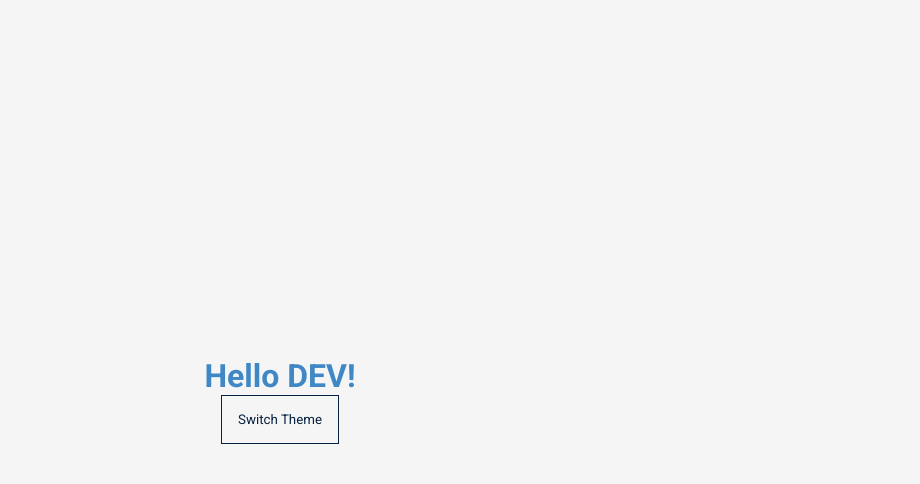
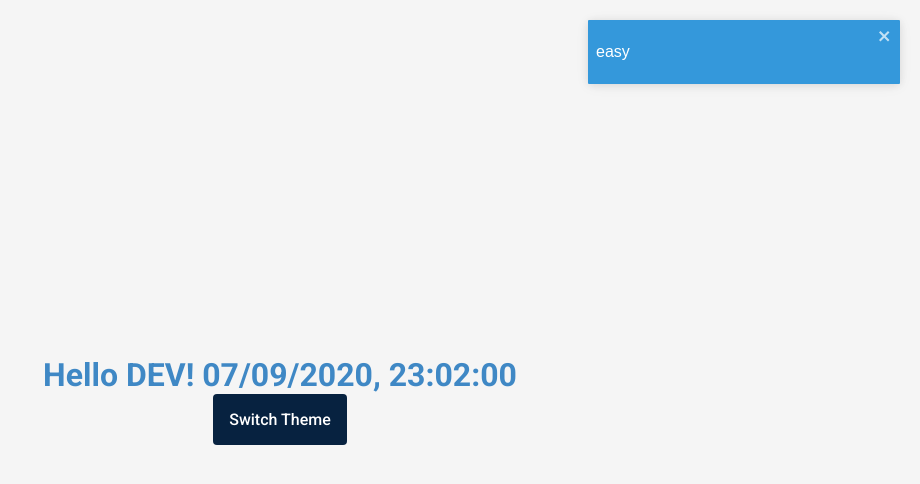
Before and after one commit to IgorSSK/basic-reactjs-template, a React (Create React App) app: page / in a window 1280 px wide. Shown: the top 484 px of the page, without its empty margins (360-1280 px from the left). Built offline with nearby package versions, Linux system fonts and the light colour scheme; the HTML template or start-up script is replaced by a standard one.

Commit message:
new toast component and button

```diff
--- a/package.json
+++ b/package.json
@@ -3,6 +3,7 @@
   "version": "0.1.0",
   "private": true,
   "dependencies": {
+    "@material-ui/core": "^4.11.0",
     "@testing-library/jest-dom": "^4.2.4",
     "@testing-library/react": "^9.3.2",
     "@testing-library/user-event": "^7.1.2",
@@ -14,6 +15,7 @@
     "react": "^16.13.1",
     "react-dom": "^16.13.1",
     "react-scripts": "3.4.3",
+    "react-toastify": "^6.0.8",
     "styled-components": "^5.2.0",
     "swr": "^0.3.2",
     "typescript": "~3.7.2"
--- a/src/App.tsx
+++ b/src/App.tsx
@@ -5,17 +5,23 @@ import light from './styles/themes/light';
 import GlobalStyle from './styles/global';
 import HelloWorld from './components/HelloWorld';
 import dark from './styles/themes/dark';
+import ToastNotification from './components/ToastNotification';
+import Formatter from './helpers/formatters';
 
 const App: React.FC = () => {
   const [theme, setTheme] = usePersistedState<DefaultTheme>('theme', light);
 
-  const themeChangeHandler = () =>
+  const themeChangeHandler = () => {
     setTheme(theme.title === 'light' ? dark : light);
+  };
 
   return (
     <ThemeProvider theme={theme}>
       <GlobalStyle />
-      <HelloWorld onClick={themeChangeHandler}>Hello DEV!</HelloWorld>
+      <HelloWorld onClick={themeChangeHandler}>
+        Hello DEV! {Formatter.datetime(new Date())}
+      </HelloWorld>
+      <ToastNotification />
     </ThemeProvider>
   );
 };
--- /dev/null
+++ b/src/components/Button/index.tsx
@@ -0,0 +1,17 @@
+import React from 'react';
+import { ButtonDefault } from './styles';
+
+interface Props {
+  onClick(): void;
+  title: string;
+}
+
+const Button: React.FC<Props> = ({ onClick, title, ...props }) => {
+  return (
+    <ButtonDefault onClick={onClick} {...props}>
+      {title}
+    </ButtonDefault>
+  );
+};
+
+export default Button;
--- /dev/null
+++ b/src/components/Button/styles.ts
@@ -0,0 +1,24 @@
+import styled from 'styled-components';
+
+export const ButtonDefault = styled.button`
+  cursor: pointer;
+  border: 0;
+  border-radius: ${props => props.theme.space[1]};
+  font-weight: ${props => props.theme.fontWeights.medium};
+  padding: ${props => props.theme.space[4]};
+  font-size: ${props => props.theme.fontSizes.md};
+  background: ${props => props.theme.colors.primary};
+  color: ${props => props.theme.colors.white};
+  transition: background 100ms ease-in-out, color 150ms ease-in-out;
+`;
+
+export const ButtonOutlined = styled(ButtonDefault)`
+  border: 1px solid ${props => props.theme.colors.primary};
+  background: ${props => props.theme.colors.transparent};
+  color: ${props => props.theme.colors.primary};
+
+  &:hover {
+    background: ${props => props.theme.colors.primary};
+    color: ${props => props.theme.colors.white};
+  }
+`;
--- a/src/components/HelloWorld/index.tsx
+++ b/src/components/HelloWorld/index.tsx
@@ -1,18 +1,20 @@
 import React from 'react';
+import { toast } from 'react-toastify';
+import Button from '../Button';
 
-import { Container, Button, Title } from './styles';
+import { Container, Title } from './styles';
 
 interface Props {
   onClick(): void;
 }
 
 const HelloWorld: React.FC<Props> = ({ onClick, children }) => {
-  console.log(children);
+  toast.info('easy');
 
   return (
     <Container>
-      <Title>Hello DEV!</Title>
-      <Button onClick={onClick}>Switch Theme</Button>
+      <Title>{children}</Title>
+      <Button title="Switch Theme" onClick={onClick} />
     </Container>
   );
 };
--- /dev/null
+++ b/src/components/ToastNotification/index.tsx
@@ -0,0 +1,25 @@
+import React from 'react';
+import { ToastContainer } from 'react-toastify';
+import 'react-toastify/dist/ReactToastify.css';
+import { Container } from './styles';
+
+const ToastNotification: React.FC = () => {
+  return (
+    <Container>
+      <ToastContainer
+        position="top-right"
+        autoClose={5000}
+        hideProgressBar={false}
+        limit={5}
+        newestOnTop={false}
+        closeOnClick
+        rtl={false}
+        pauseOnFocusLoss
+        draggable
+        pauseOnHover
+      />
+    </Container>
+  );
+};
+
+export default ToastNotification;
--- /dev/null
+++ b/src/components/ToastNotification/styles.ts
@@ -0,0 +1,25 @@
+import styled from 'styled-components';
+import { ToastContainer } from 'react-toastify';
+
+export const Container = styled(ToastContainer)`
+  .Toastify__toast-container {
+  }
+  .Toastify__toast {
+  }
+  .Toastify__toast--error {
+    background: ${({ theme }) => theme.colors.danger};
+  }
+  .Toastify__toast--warning {
+    background: ${({ theme }) => theme.colors.warning};
+  }
+  .Toastify__toast--success {
+    background: ${({ theme }) => theme.colors.success};
+  }
+  .Toastify__toast--info {
+    background: ${({ theme }) => theme.colors.info};
+  }
+  .Toastify__toast-body {
+  }
+  .Toastify__progress-bar {
+  }
+`;
--- /dev/null
+++ b/src/helpers/formatters.ts
@@ -0,0 +1,27 @@
+export default class Formatter {
+  static currency(value: number): string {
+    return Intl.NumberFormat('pt-BR', {
+      style: 'currency',
+      currency: 'BRL'
+    }).format(value);
+  }
+
+  static datetime(value: number | string | Date): string {
+    value = new Date(value);
+    const options = {
+      timeStyle: 'medium',
+      dateStyle: 'short',
+      hour12: false
+    };
+    return Intl.DateTimeFormat('pt-BR', options).format(value);
+  }
+
+  static date(value: number | string | Date): string {
+    value = new Date(value);
+    const options = {
+      dateStyle: 'short',
+      hour12: false
+    };
+    return Intl.DateTimeFormat('pt-BR', options).format(value);
+  }
+}
--- a/src/styles/themes/shared.ts
+++ b/src/styles/themes/shared.ts
@@ -6,10 +6,10 @@ export default {
     black: '#000',
     white: '#fff',
 
-    info: '#2b3aff',
+    info: '#3498db',
     success: '#28be5a',
-    danger: '#d72638',
-    warning: '#ff9f1c',
+    danger: '#e74c3c',
+    warning: '#f1c40f',
     text: '#2D3748',
     textDark: '#171923',
     textLight: '#718096'
@@ -30,9 +30,9 @@ export default {
   },
 
   fontWeights: {
-    normal: 400,
+    normal: 300,
     medium: 500,
-    bold: 700
+    bold: 900
   },
 
   lineHeights: {
```
Also changed, not shown: 1 other file (tests, documents, lock files or other folders).
